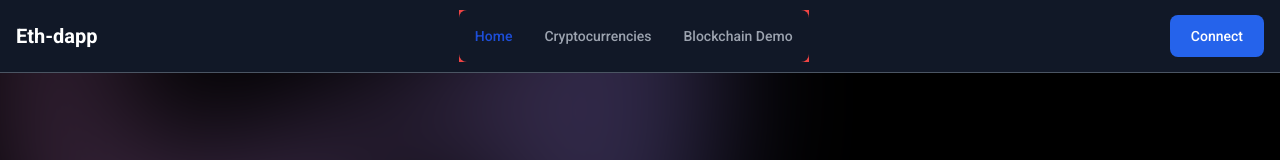
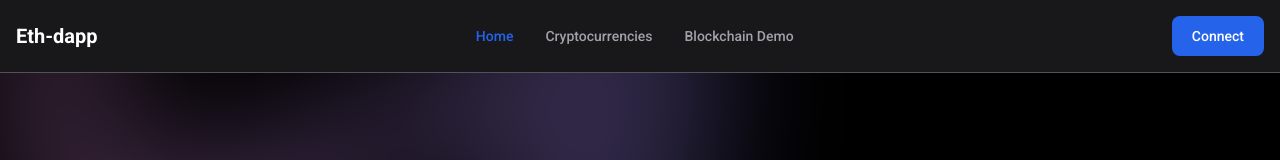
Before and after one commit to WolfieLeader/eth-dapp, a React (Vite) app: page / in a window 1280 px wide. Shown: the top 160 px of the page. Built offline with nearby package versions, Linux system fonts and the light colour scheme; a web font is replaced by a local one.

Commit message:
Nav bar added

```diff
--- a/package.json
+++ b/package.json
@@ -33,7 +33,6 @@
   },
   "devDependencies": {
     "@headlessui/react": "^1.7.4",
-    "@heroicons/react": "^2.0.13",
     "@metamask/detect-provider": "^2.0.0",
     "@metamask/providers": "^10.2.1",
     "@types/react": "^18.0.24",
--- a/src/components/Header/Header.tsx
+++ b/src/components/Header/Header.tsx
@@ -1,6 +1,7 @@
-import React from "react";
+import React, { useState } from "react";
 import Bars from "./Bars";
-import Tab from "./Tab";
+import { Bars } from "@heroicons/react";
+import Tabs from "./Tabs";
 
 interface IHeaderProps {
   companyName: string;
@@ -13,36 +14,29 @@ const Header = ({ companyName }: IHeaderProps) => {
     { title: "Blockchain Demo", href: "#", current: false },
   ];
 
+  const [isMenuOpen, setIsMenuOpen] = useState(false);
+
   return (
-    <nav className="px-2 sm:px-4 py-2.5 bg-gray-900 fixed w-full z-20 top-0 left-0 border-b border-gray-600">
+    <nav className="px-2 sm:px-4 py-2.5 bg-zinc-900 fixed w-full z-20 top-0 left-0 border-b border-zinc-600">
       <div className="container flex flex-wrap items-center justify-between mx-auto">
         <a href="https://flowbite.com/" className="flex items-center">
           <span className="self-center text-xl font-semibold whitespace-nowrap text-white">{companyName}</span>
         </a>
         <div className="flex md:order-2">
-          <button
-            type="button"
-            className="max-md:hidden text-white focus:ring-4 focus:outline-none font-medium rounded-lg text-sm px-5 py-2.5 text-center mr-3 md:mr-0 bg-blue-600 hover:bg-blue-700 focus:ring-blue-800">
+          <button className="max-md:hidden text-white focus:ring-4 focus:outline-none font-medium rounded-lg text-sm px-5 py-2.5 text-center mr-3 md:mr-0 bg-blue-600 hover:bg-blue-700 focus:ring-blue-800">
             Connect
           </button>
           <button
-            data-collapse-toggle="navbar-sticky"
-            type="button"
-            className="inline-flex items-center p-2 text-sm rounded-lg md:hidden focus:outline-none focus:ring-2 text-gray-400 hover:bg-gray-700 focus:ring-gray-600"
-            aria-controls="navbar-sticky"
-            aria-expanded="false">
+            onClick={() => setIsMenuOpen(!isMenuOpen)}
+            className="inline-flex items-center p-2 text-sm rounded-lg md:hidden focus:outline-none focus:ring-2 text-zinc-400 hover:bg-zinc-700 focus:ring-zinc-600">
             <span className="sr-only">Open main menu</span>
             <Bars />
           </button>
         </div>
         <div
-          className="bg-red-500 items-center justify-between hidden w-full md:flex md:w-auto md:order-1"
-          id="navbar-sticky">
-          <ul className="flex flex-col p-4 mt-4 border rounded-lg md:flex-row md:space-x-8 md:mt-0 md:text-sm md:font-medium md:border-0 bg-gray-800 md:bg-gray-900 border-gray-700">
-            {navigation.map((item, index) => {
-              return <Tab key={index} title={item.title} href={item.href} current={item.current} />;
-            })}
-          </ul>
+          className={`${isMenuOpen ? "block" : "hidden"}
+          items-center justify-between w-full md:flex md:w-auto md:order-1`}>
+          <Tabs navigation={navigation} />
         </div>
       </div>
     </nav>
--- a/src/components/Header/Tab.tsx
+++ /dev/null
@@ -1,30 +0,0 @@
-import React from "react";
-
-interface ITabProps {
-  title: string;
-  href: string;
-  current: boolean;
-}
-
-const Tab = ({ title, href, current }: ITabProps) => {
-  return (
-    <li>
-      {current ? (
-        <a
-          href={href}
-          className="block py-2 pl-3 pr-4 bg-blue-700 rounded md:bg-transparent md:text-blue-700 md:p-0 text-white"
-          aria-current="page">
-          {title}
-        </a>
-      ) : (
-        <a
-          href={href}
-          className="block py-2 pl-3 pr-4 rounded md:p-0 md:hover:text-white text-gray-400 hover:bg-gray-700 hover:text-white md:hover:bg-transparent border-gray-700">
-          {title}
-        </a>
-      )}
-    </li>
-  );
-};
-
-export default Tab;
--- /dev/null
+++ b/src/components/Header/Tabs.tsx
@@ -0,0 +1,44 @@
+import React from "react";
+
+interface ITabProps {
+  title: string;
+  href: string;
+  current: boolean;
+}
+
+const Tab = ({ title, href, current }: ITabProps) => {
+  return (
+    <li>
+      {current ? (
+        <a
+          href={href}
+          className="block py-2 pl-3 pr-4 bg-blue-600 rounded md:bg-transparent md:text-blue-600 md:p-0 text-white"
+          aria-current="page">
+          {title}
+        </a>
+      ) : (
+        <a
+          href={href}
+          className="block py-2 pl-3 pr-4 rounded md:p-0 text-zinc-400 hover:bg-zinc-700 hover:text-white md:hover:bg-transparent border-zinc-700">
+          {title}
+        </a>
+      )}
+    </li>
+  );
+};
+
+interface ITabsProps {
+  navigation: ITabProps[];
+}
+
+const Tabs = ({ navigation }: ITabsProps) => {
+  return (
+    <ul className="flex flex-col p-4 mt-4 border rounded-lg md:flex-row md:space-x-8 md:mt-0 md:text-sm md:font-medium md:border-0 bg-zinc-800 md:bg-zinc-900 border-zinc-700">
+      {navigation.map((item, index) => {
+        return <Tab key={index} title={item.title} href={item.href} current={item.current} />;
+      })}
+    </ul>
+  );
+};
+
+export default Tabs;
--- a/src/styles/_root.scss
+++ b/src/styles/_root.scss
@@ -28,36 +28,7 @@ body {
 }
 
 a {
-  font-weight: 500;
-  color: #646cff;
+  color: inherit;
   text-decoration: inherit;
   cursor: pointer;
-  transition: color 0.25s;
-  &:hover {
-    color: #535bf2;
-  }
 }
-
-h1 {
-  font-size: 3.2em;
-  line-height: 1.1;
-}
-
-button {
-  border-radius: 8px;
-  border: 1px solid transparent;
-  padding: 0.6em 1.2em;
-  font-size: 1em;
-  font-weight: 500;
-  font-family: inherit;
-  background-color: #1a1a1a;
-  cursor: pointer;
-  transition: border-color 0.25s;
-  &:hover {
-    border-color: #646cff;
-  }
-  &:focus,
-  &:focus-visible {
-    outline: 4px auto -webkit-focus-ring-color;
-  }
-}
```
Also changed, not shown: 1 other file (tests, documents, lock files or other folders).
